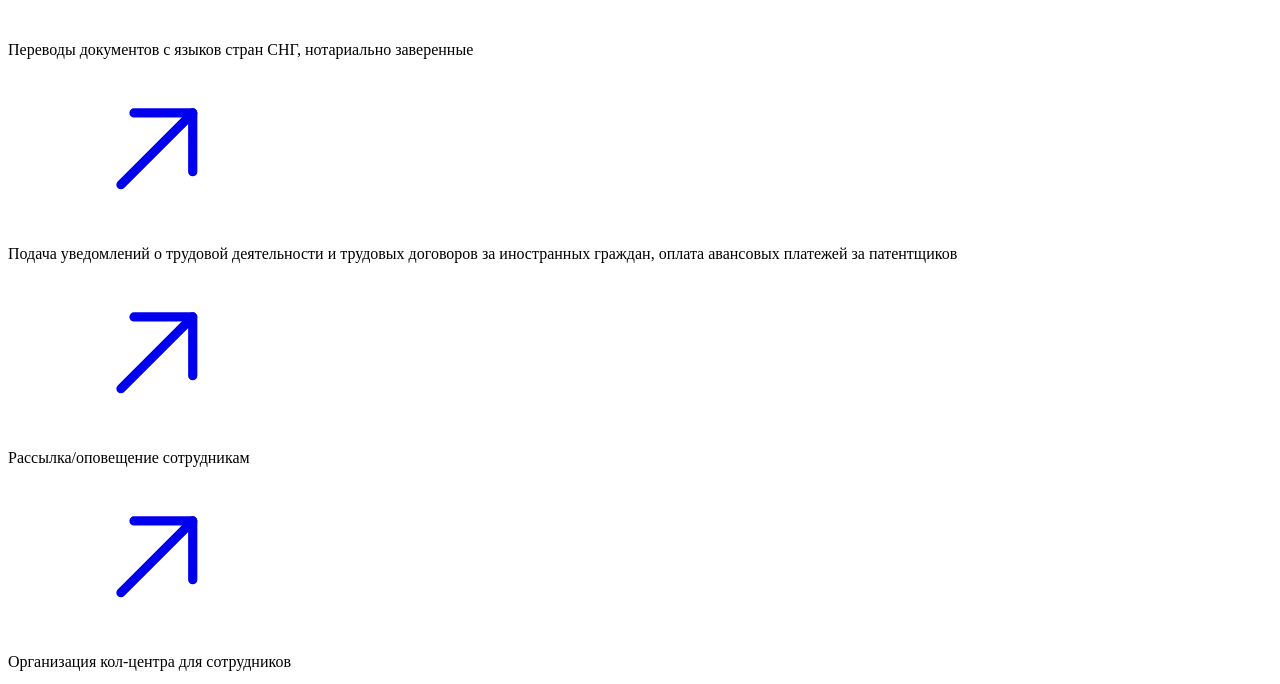
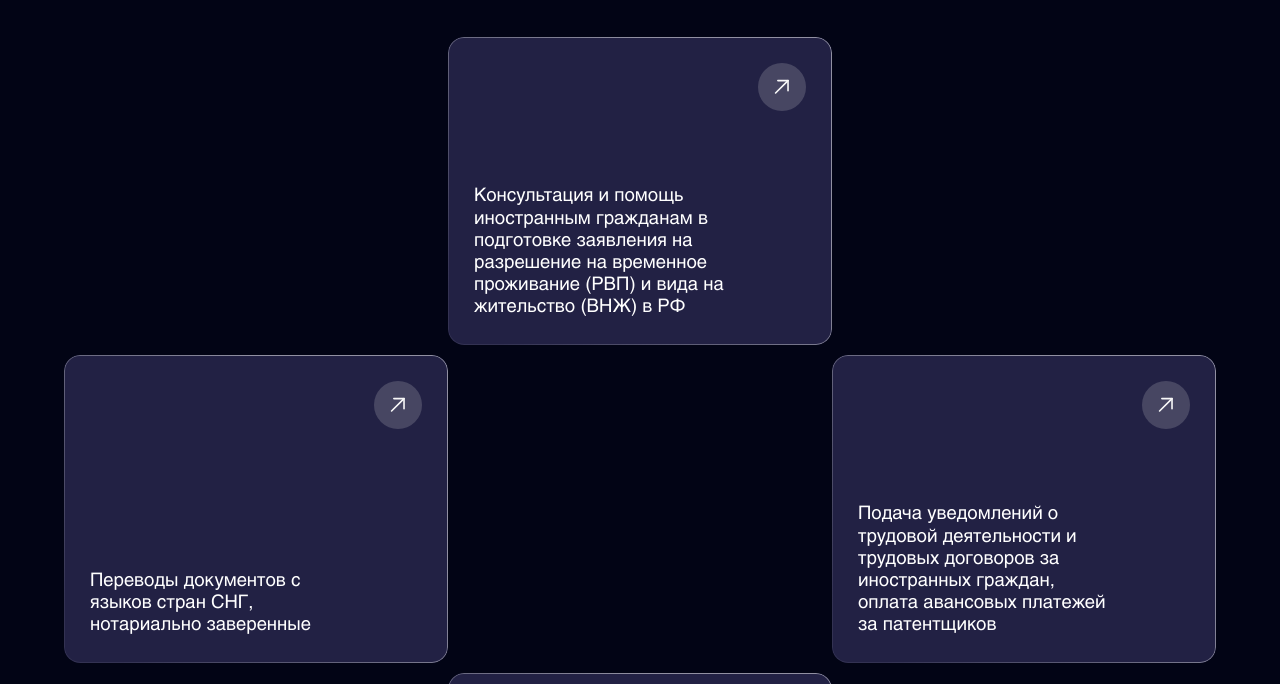
Before and after one commit to Vladimir-Fedorov/City-advertising, a plain HTML site: page index.html in a window 1280 px wide. Shown: the part 277-961 px from the top of the page. Drawn offline with Linux system fonts and the light colour scheme; the site is published under a folder, as on GitHub Pages, so addresses that start at the root find nothing.

Commit message:
Update index.html

```diff
--- a/index.html
+++ b/index.html
@@ -4,7 +4,7 @@
   <meta charset="UTF-8">
   <meta name="viewport" content="width=device-width, initial-scale=1.0">
   <title>Городская Реклама</title>
-  <link rel="stylesheet" href="/assets/styles/css/style.min.css">
+  <link rel="stylesheet" href="assets/styles/css/style.min.css">
 </head>
 <body>
   <div class="main">
```
